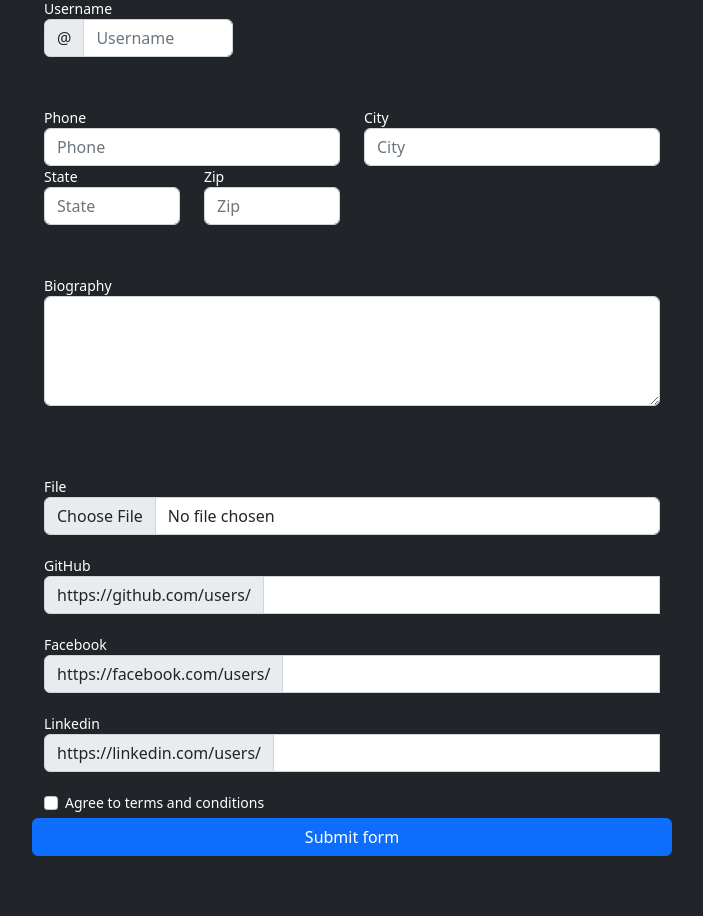
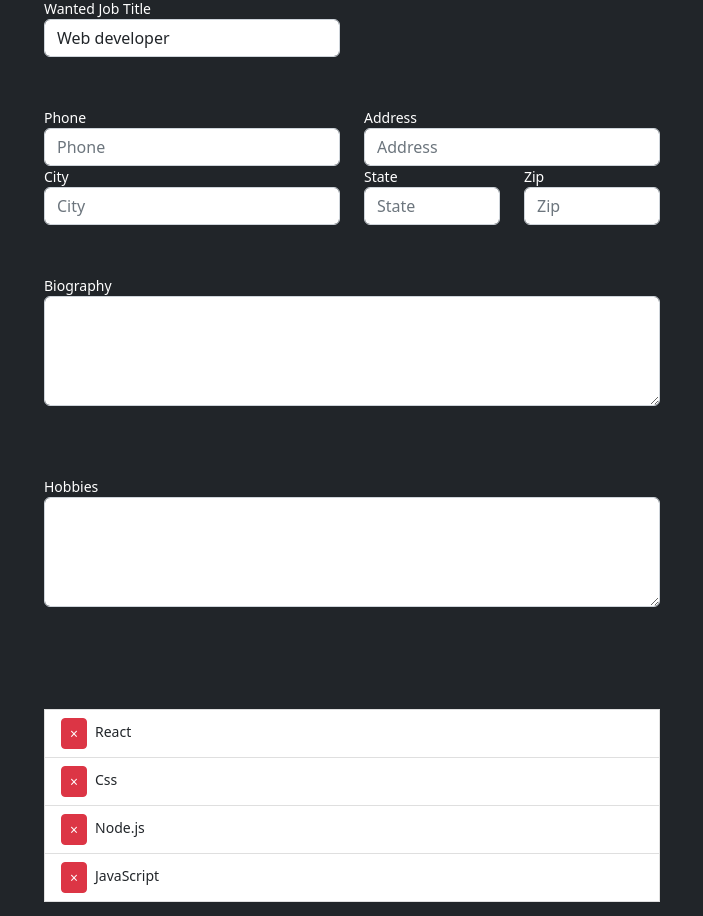
Before and after one commit to Daryna00/Resume, a React (Create React App) app in the folder resume_front/: page /personal/area in a window 1280 px wide. Shown: the part 291-1207 px from the top of the page, without its empty margins (224-927 px from the left). Built offline with nearby package versions, Linux system fonts and the light colour scheme; a web font is replaced by a local one.

Commit message:
personal aea form

```diff
--- a/resume_front/package.json
+++ b/resume_front/package.json
@@ -18,9 +18,12 @@
     "react-router-dom": "^5.2.0",
     "react-scripts": "5.0.1",
     "react-toastify": "^9.0.5",
+    "react-transition-group": "^4.4.2",
     "redux": "^4.2.0",
     "redux-devtools-extension": "^2.13.9",
     "redux-thunk": "^2.4.1",
+    "uuid": "^8.3.2",
+    "uuidv4": "^6.2.13",
     "web-vitals": "^2.1.4"
   },
   "scripts": {
--- /dev/null
+++ b/resume_front/src/components/TransitionGroup.js
@@ -0,0 +1,68 @@
+import React, { useState } from 'react';
+import {
+    Container,
+    ListGroup,
+    Button,
+} from 'react-bootstrap';
+import {
+    CSSTransition,
+    TransitionGroup,
+} from 'react-transition-group';
+import {v4 as uuid} from 'uuid';
+
+import '../css/transitionGroup.css';
+
+function TodoList() {
+    const [items, setItems] = useState([
+        { id: uuid(), text: 'React' },
+        { id: uuid(), text: 'Css' },
+        { id: uuid(), text: 'Node.js' },
+        { id: uuid(), text: 'JavaScript' },
+    ]);
+    return (
+        <Container style={{ marginTop: '2rem' }}>
+            <ListGroup style={{ marginBottom: '1rem' }}>
+                <TransitionGroup className="todo-list">
+                    {items.map(({ id, text }) => (
+                        <CSSTransition
+                            key={id}
+                            timeout={500}
+                            classNames="item"
+                        >
+                            <ListGroup.Item>
+                                <Button
+                                    className="remove-btn"
+                                    variant="danger"
+                                    size="sm"
+                                    onClick={() =>
+                                        setItems(items =>
+                                            items.filter(item => item.id !== id)
+                                        )
+                                    }
+                                >
+                                    &times;
+                                </Button>
+                                {text}
+                            </ListGroup.Item>
+                        </CSSTransition>
+                    ))}
+                </TransitionGroup>
+            </ListGroup>
+            <Button
+                onClick={() => {
+                    const text = prompt('Enter some text');
+                    if (text) {
+                        setItems(items => [
+                            ...items,
+                            { id: uuid(), text },
+                        ]);
+                    }
+                }}
+            >
+                Add Item
+            </Button>
+        </Container>
+    );
+};
+
+export default TodoList;
--- a/resume_front/src/css/personal_area.css
+++ b/resume_front/src/css/personal_area.css
@@ -1,13 +1,11 @@
-.mb-3{
+.mb-34{
     width: 50%;
     margin-left: 20%;
     margin-right: 20%;
+    margin-bottom: 50px !important;
 }
 #formPersonalArea{
     margin-top: 150px !important;
-}
-.mb-3{
-    margin-bottom: 50px !important;
 }
 .label{
     color: white;
--- /dev/null
+++ b/resume_front/src/css/transitionGroup.css
@@ -0,0 +1,18 @@
+.remove-btn {
+    margin-right: 0.5rem;
+}
+
+.item-enter {
+    opacity: 0;
+}
+.item-enter-active {
+    opacity: 1;
+    transition: opacity 500ms ease-in;
+}
+.item-exit {
+    opacity: 1;
+}
+.item-exit-active {
+    opacity: 0;
+    transition: opacity 500ms ease-in;
+}
--- a/resume_front/src/pages/PersonalArea.js
+++ b/resume_front/src/pages/PersonalArea.js
@@ -1,6 +1,7 @@
 import React, {useState} from 'react';
 import {Button, Col, Form, FormControl, InputGroup, Row} from "react-bootstrap";
 import '../css/personal_area.css'
+import AList from "../components/TransitionGroup";
 
 const PersonalArea = () => {
         const [validated, setValidated] = useState(false);
@@ -17,7 +18,7 @@ const PersonalArea = () => {
 
         return (
             <Form id='formPersonalArea' noValidate validated={validated} onSubmit={handleSubmit} class='form'>
-                <Row className="mb-3">
+                <Row className="mb-34">
                     <Form.Group as={Col} md="4" controlId="validationCustom01">
                         <Form.Label class='label'>First name</Form.Label>
                         <Form.Control
@@ -47,23 +48,18 @@ const PersonalArea = () => {
                         />
                         <Form.Control.Feedback>Looks good!</Form.Control.Feedback>
                     </Form.Group>
-                    <Form.Group as={Col} md="4" controlId="validationCustomUsername">
-                        <Form.Label class='label'>Username</Form.Label>
-                        <InputGroup hasValidation>
-                            <InputGroup.Text id="inputGroupPrepend">@</InputGroup.Text>
-                            <Form.Control
-                                type="text"
-                                placeholder="Username"
-                                aria-describedby="inputGroupPrepend"
-                                required
-                            />
-                            <Form.Control.Feedback type="invalid">
-                                Please choose a username.
-                            </Form.Control.Feedback>
-                        </InputGroup>
+                    <Form.Group as={Col} md="6" controlId="validationCustom009">
+                        <Form.Label class='label'>Wanted Job Title</Form.Label>
+                        <Form.Control type="text"
+                                      placeholder="Wanted Job Title"
+                                      defaultValue="Web developer"
+                        />
+                        <Form.Control.Feedback type="invalid">
+                            Please provide a valid address.
+                        </Form.Control.Feedback>
                     </Form.Group>
                 </Row>
-                <Row className="mb-3">
+                <Row className="mb-34">
                     <Form.Group as={Col} md="6" controlId="validationCustom001">
                         <Form.Label class='label'>Phone</Form.Label>
                         <Form.Control type="text" placeholder="Phone" pattern = "^((8|\+7)[\- ]?)?(\(?\d{3}\)?[\- ]?)?[\d\- ]{7,10}$" />
@@ -71,36 +67,54 @@ const PersonalArea = () => {
                             Please provide a valid phone.
                         </Form.Control.Feedback>
                     </Form.Group>
+                    <Form.Group as={Col} md="6" controlId="validationCustom009">
+                        <Form.Label class='label'>Address</Form.Label>
+                        <Form.Control type="text" placeholder="Address" />
+                        <Form.Control.Feedback type="invalid">
+                            Please provide a valid address.
+                        </Form.Control.Feedback>
+                    </Form.Group>
                     <Form.Group as={Col} md="6" controlId="validationCustom03">
                         <Form.Label class='label'>City</Form.Label>
-                        <Form.Control type="text" placeholder="City" required />
+                        <Form.Control type="text" placeholder="City" />
                         <Form.Control.Feedback type="invalid">
                             Please provide a valid city.
                         </Form.Control.Feedback>
                     </Form.Group>
                     <Form.Group as={Col} md="3" controlId="validationCustom04">
                         <Form.Label class='label'>State</Form.Label>
-                        <Form.Control type="text" placeholder="State" required />
+                        <Form.Control type="text" placeholder="State" />
                         <Form.Control.Feedback type="invalid">
                             Please provide a valid state.
                         </Form.Control.Feedback>
                     </Form.Group>
                     <Form.Group as={Col} md="3" controlId="validationCustom05">
                         <Form.Label class='label'>Zip</Form.Label>
-                        <Form.Control type="text" placeholder="Zip" required />
+                        <Form.Control type="text" placeholder="Zip" />
                         <Form.Control.Feedback type="invalid">
                             Please provide a valid zip.
                         </Form.Control.Feedback>
                     </Form.Group>
                 </Row>
-                <Row className="mb-3">
-                    <Form.Group as={Col} className="mb-3" controlId="exampleForm.ControlTextarea1">
+                <Row className="mb-34">
+                    <Form.Group as={Col} className="mb-34" controlId="exampleForm.ControlTextarea1">
                         <Form.Label class='label'>Biography</Form.Label>
                         <Form.Control as="textarea" rows={4}  id="controlTextarea"/>
                     </Form.Group>
                 </Row>
-                <Row className="mb-3">
-                <Form.Group as={Col} className="position-relative mb-3">
+                <Row className="mb-34">
+                    <Form.Group as={Col} className="mb-34" controlId="exampleForm.ControlTextarea1">
+                        <Form.Label class='label'>Hobbies</Form.Label>
+                        <Form.Control as="textarea" rows={4}  id="controlTextarea"/>
+                    </Form.Group>
+                </Row>
+                <Row className="mb-34">
+                    <AList />
+                </Row>
+
+
+                <Row className="mb-34">
+                <Form.Group as={Col} className="position-relative mb-34">
                     <Form.Label class='label'>File</Form.Label>
                     <Form.Control
                         type="file"
@@ -141,7 +155,7 @@ const PersonalArea = () => {
                             Please provide a valid URL of Linkedin.
                         </Form.Control.Feedback>
                     </InputGroup>
-                <Form.Group className="mb-3" class='label01'>
+                <Form.Group className="mb-34" class='label01'>
                     <Form.Check
                         required
                         label="Agree to terms and conditions"
@@ -152,7 +166,6 @@ const PersonalArea = () => {
                 <Button type="submit" >Submit form</Button>
                 </Row>
             </Form>
-
         );
     };
 export default PersonalArea;
```
Also changed, not shown: 1 other file (tests, documents, lock files or other folders).
